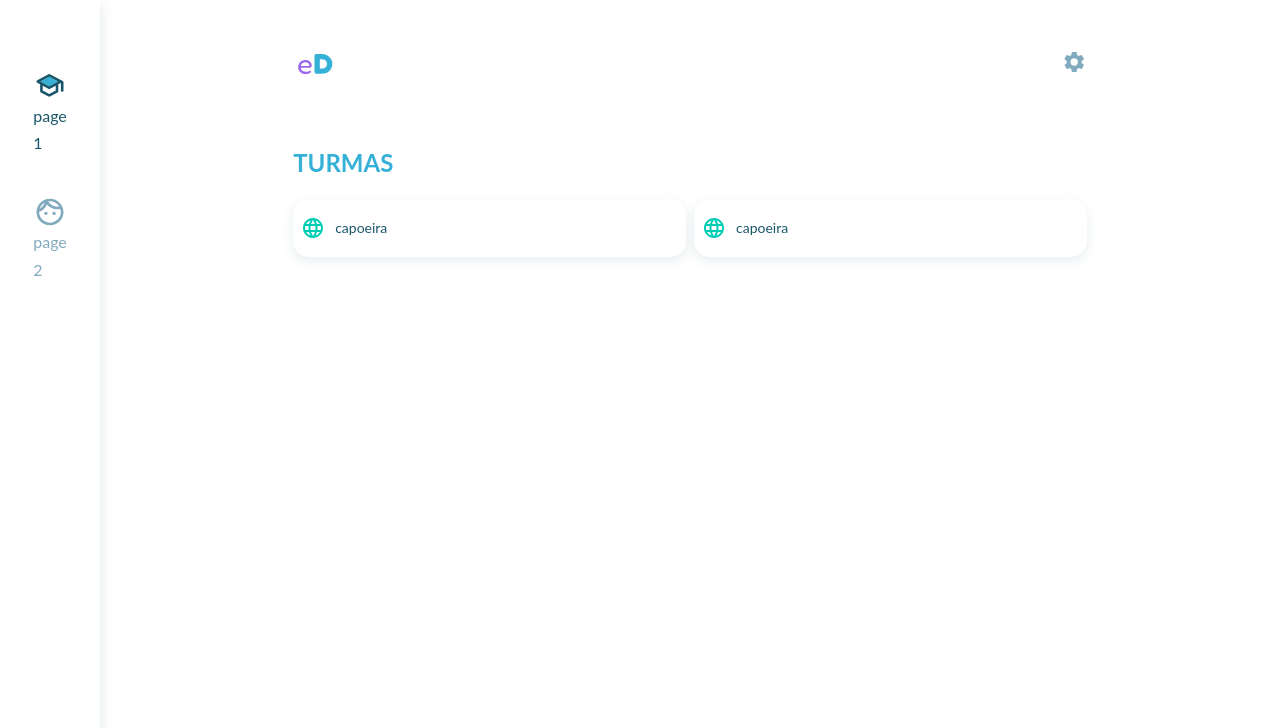
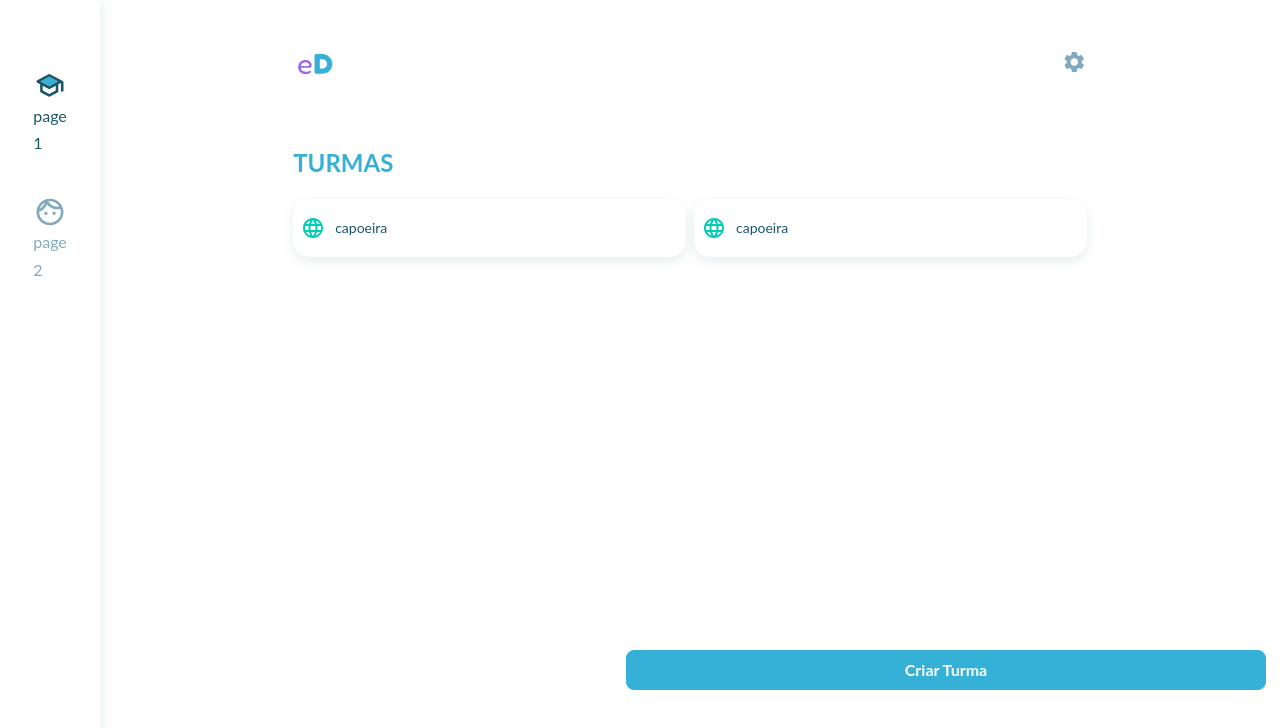
Before and after one commit to eth-ribon/app, a React (Create React App) app: page / in a window 1280 px wide. Shown: the top 728 px of the page. Built offline with nearby package versions, Linux system fonts and the light colour scheme.

Commit message:
feat: add StudentPages

```diff
--- a/src/pages/HomePage/index.tsx
+++ b/src/pages/HomePage/index.tsx
@@ -1,15 +1,22 @@
 import CardIconText from "components/moleculars/cards/CardIconText";
 import GlobeIcon from "assets/icons/globe-icon.svg";
 import * as S from "./styles";
+import Button from "../../components/atomics/Button";
 
 function HomePage(): JSX.Element {
   return (
     <S.Container>
       <S.Title>TURMAS</S.Title>
-      <S.GridContainer>
-        <CardIconText text="capoeira" icon={GlobeIcon} />
-        <CardIconText text="capoeira" icon={GlobeIcon} />
-      </S.GridContainer>
+      <S.BodyContainer>
+        <S.GridContainer>
+          <CardIconText text="capoeira" icon={GlobeIcon} />
+          <CardIconText text="capoeira" icon={GlobeIcon} />
+        </S.GridContainer>
+
+        <S.ButtonContainer>
+          <Button text="Criar Turma" onClick={() => {}} />
+        </S.ButtonContainer>
+      </S.BodyContainer>
     </S.Container>
   );
 }
--- a/src/pages/HomePage/styles.ts
+++ b/src/pages/HomePage/styles.ts
@@ -17,3 +17,16 @@ export const GridContainer = styled.div`
     column-gap: 8px;
   `}
 `;
+
+export const ButtonContainer = styled.div`
+  ${() => css`
+    position: absolute;
+    bottom: 110px;
+    right: 14px;
+    width: 50%;
+  `}
+`;
+
+export const BodyContainer = styled.div`
+  ${() => css``}
+`;
--- a/src/pages/StudentsPage/index.tsx
+++ b/src/pages/StudentsPage/index.tsx
@@ -1,6 +1,7 @@
 import CardIconText from "components/moleculars/cards/CardIconText";
 import StudentIcon from "assets/icons/student-icon.svg";
 import * as S from "./styles";
+import Button from "../../components/atomics/Button";
 
 function StudentsPage(): JSX.Element {
   return (
@@ -9,6 +10,10 @@ function StudentsPage(): JSX.Element {
       <S.GridContainer>
         <CardIconText text="Mariana Pereira" icon={StudentIcon} />
       </S.GridContainer>
+
+      <S.ButtonContainer>
+        <Button text="Registrar Aluno" onClick={() => {}} />
+      </S.ButtonContainer>
     </S.Container>
   );
 }
--- a/src/pages/StudentsPage/styles.ts
+++ b/src/pages/StudentsPage/styles.ts
@@ -17,3 +17,12 @@ export const GridContainer = styled.div`
     column-gap: 8px;
   `}
 `;
+
+export const ButtonContainer = styled.div`
+  ${() => css`
+    position: absolute;
+    bottom: 110px;
+    right: 14px;
+    width: 50%;
+  `}
+`;
```
